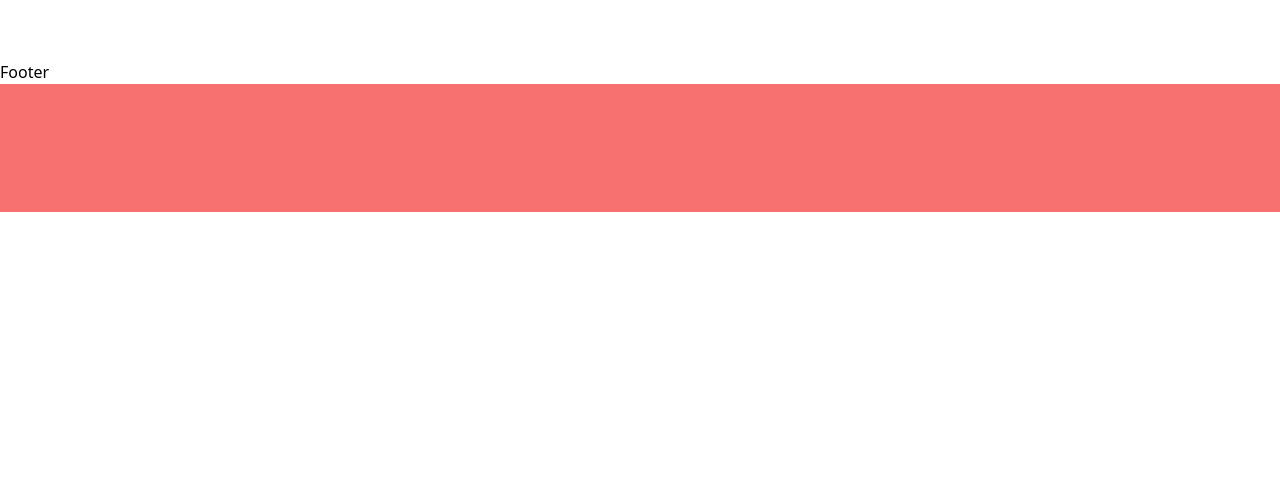
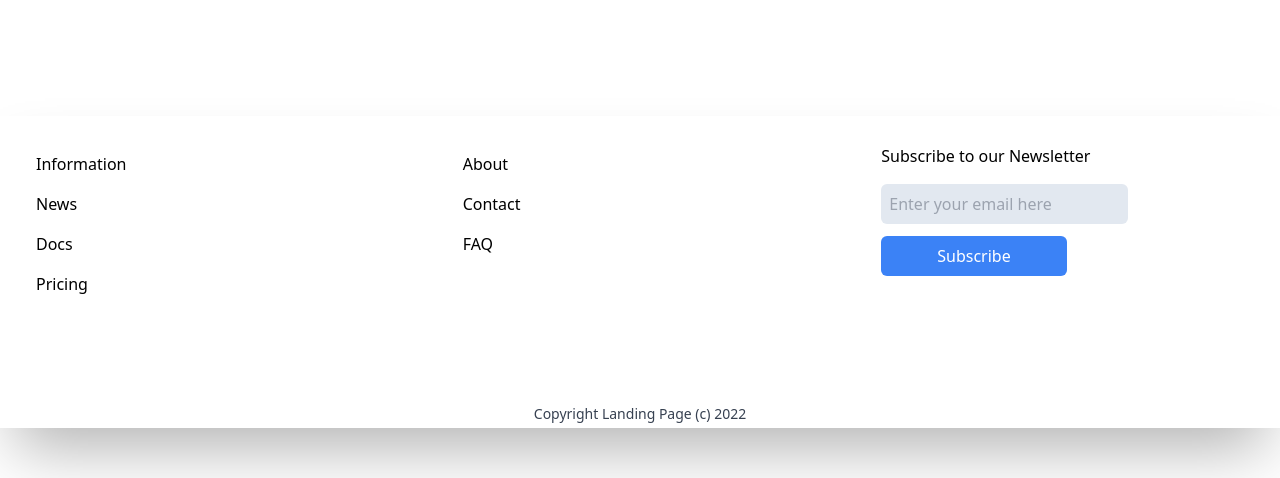
Before and after one commit to semirteskeredzic/landing-page, a React (Create React App) app: page /products/category/1 in a window 1280 px wide. Shown: the part 192-670 px from the top of the page. Built offline with nearby package versions, Linux system fonts and the light colour scheme; no server answers.

Commit message:
Added placeholder footer values

```diff
--- a/src/Components/Footer.js
+++ b/src/Components/Footer.js
@@ -2,9 +2,28 @@ import React from "react";
 
 const Footer = () => {
     return (
-        <div>
-            <h1>Footer</h1>
-            <div className="h-32 w-full bg-red-400"></div>
+        <div className="bg-white shadow-[0_35px_60px_-15px_rgba(0,0,0,0.3)] mt-14">
+            <div className="sm:flex sm:flex-row h-[42rem] sm:h-[18rem]">
+            <section className="w-full md:w-1/3 flex flex-col p-7">
+                <span className="p-2">Information</span>
+                <span className="p-2">News</span>
+                <span className="p-2">Docs</span>
+                <span className="p-2">Pricing</span>
+            </section>
+            <section className="w-full md:w-1/3 flex flex-col p-7">
+                <span className="p-2">About</span>
+                <span className="p-2">Contact</span>
+                <span className="p-2">FAQ</span>
+            </section>
+            <section className="w-full md:w-1/3 flex flex-col p-7">
+                <span className="pb-4">Subscribe to our Newsletter</span>
+                <input className="w-2/3 p-2 rounded-md bg-slate-200" type="email" placeholder='Enter your email here' />
+                <button className="p-2 rounded-md text-white bg-blue-500 w-2/4 mt-3 hover:bg-blue-700">Subscribe</button>
+            </section>
+            </div>
+            <div className="text-sm pb-1 text-gray-700 text-center">
+                Copyright Landing Page (c) {new Date().getFullYear()}
+            </div>
         </div>
     );
 }
```
